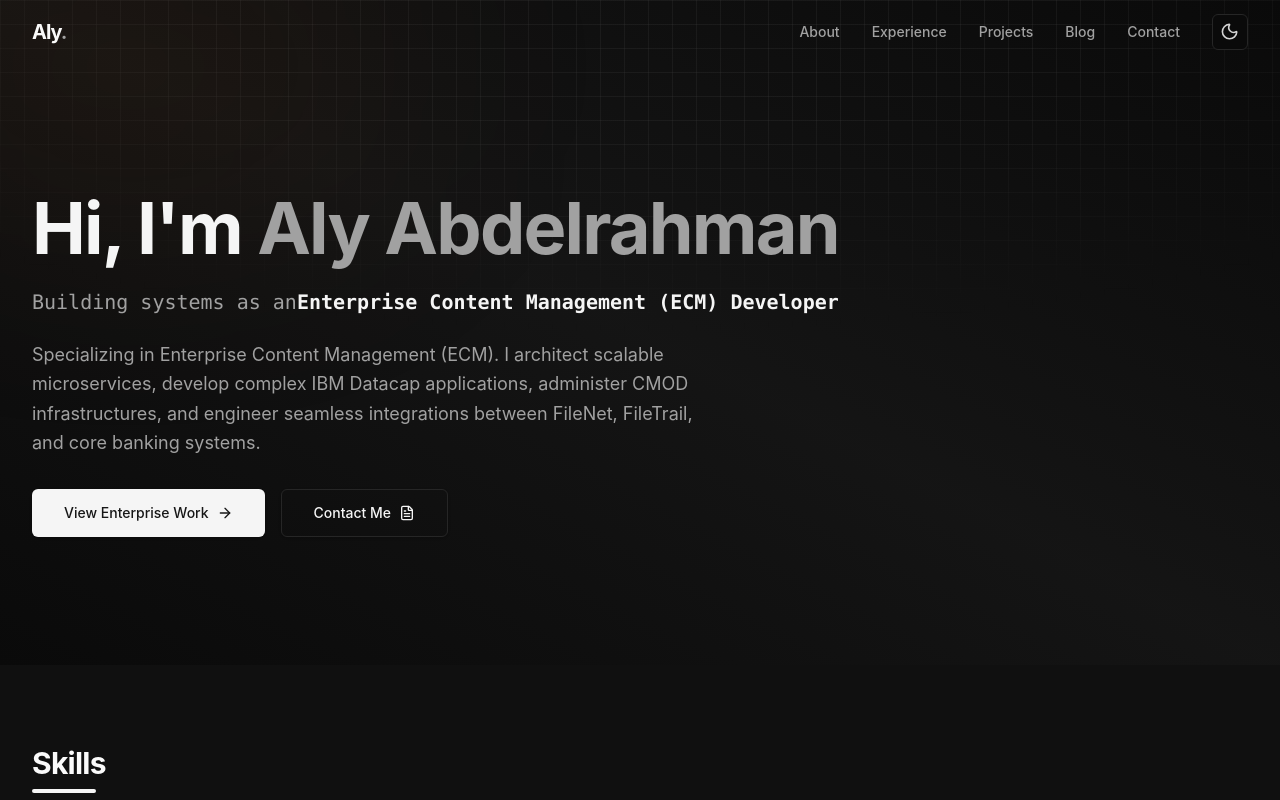
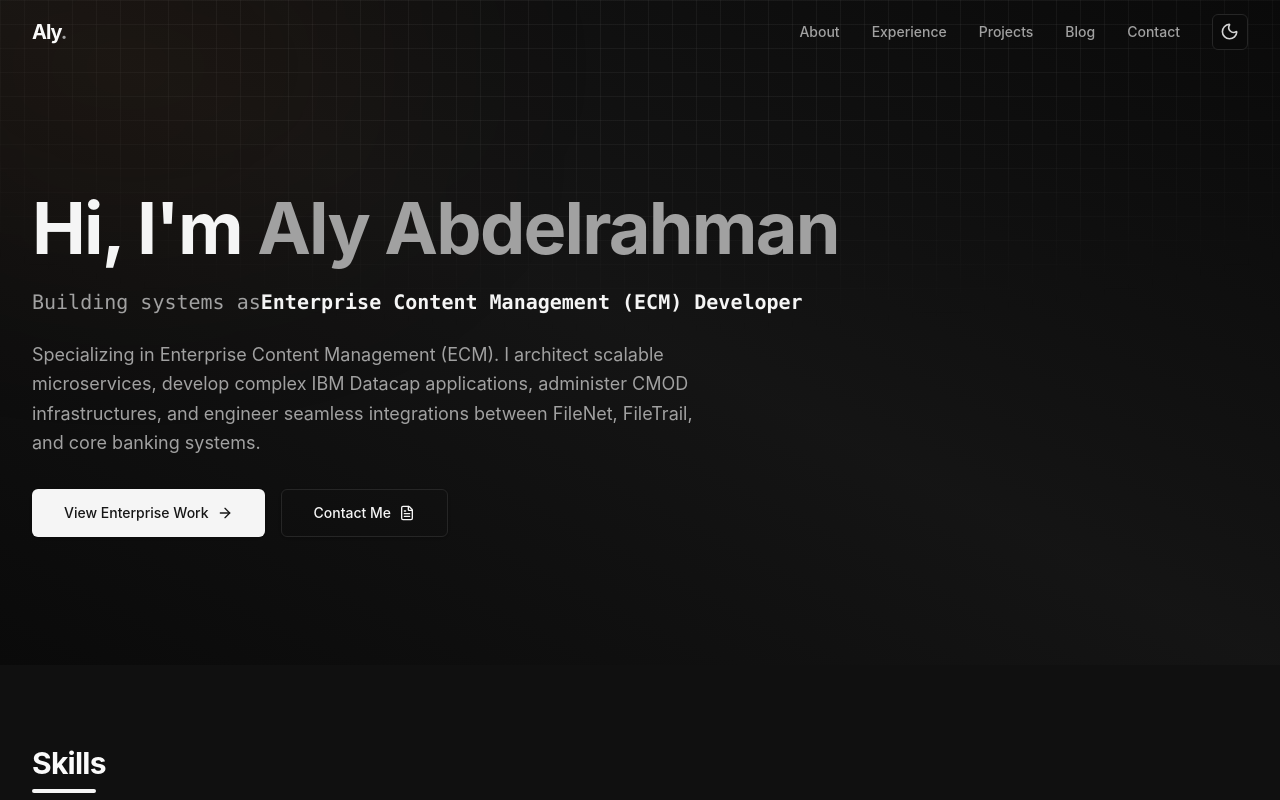
Before and after one commit to AlyAbokhdra/Aly-Abdelrahman-Portfolio, a Next.js app: page / in a window 1280 px wide. Shown: the top 800 px of the page. Built offline with nearby package versions, Linux system fonts and the light colour scheme.

Commit message:
Fix spacing

```diff
--- a/components/sections/hero.tsx
+++ b/components/sections/hero.tsx
@@ -51,7 +51,7 @@ export function Hero() {
 
           <motion.div variants={itemVariants}>
             <h2 className="text-base sm:text-xl font-mono text-neutral-500 dark:text-neutral-400 mb-6 flex flex-col sm:flex-row sm:items-center h-auto min-h-[4rem] sm:min-h-0">
-              <span className="mb-1 sm:mb-0">Building systems as an{" "}</span>
+              <span className="mb-1 sm:mb-0">Building systems as{" "}</span>
               <AnimatedRole />
             </h2>
             <p className="text-lg text-neutral-500 dark:text-neutral-400 mb-8 max-w-2xl leading-relaxed">
```
